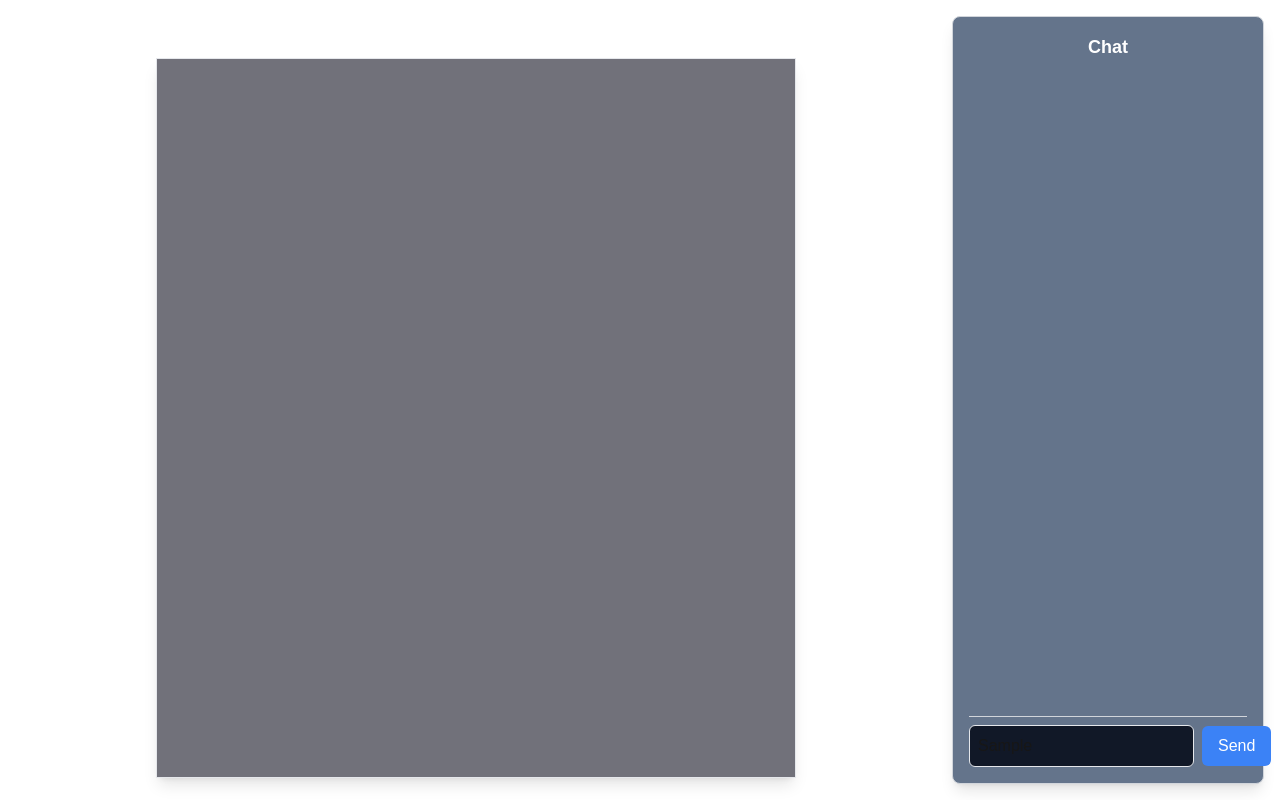
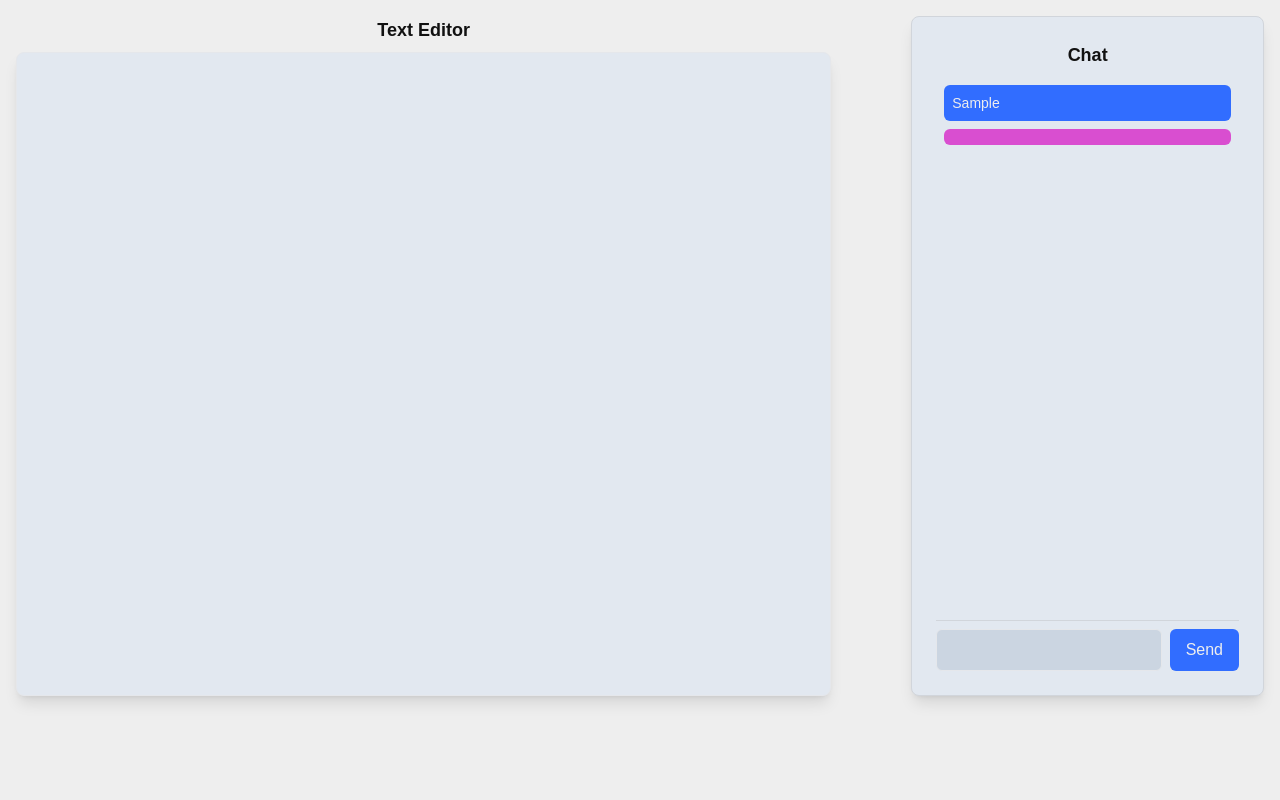
Before and after one commit to mulirow/desenvolvimento-de-software, a Next.js app: page /analysis in a window 1280 px wide. Both pictures are taken after typing "Sample" into the empty fields and a click on the button "Send". Built offline with nearby package versions, Linux system fonts and the light colour scheme; no server answers.

Commit message:
content pass for api call
Adjusted ContentEditable of editor div for passing content to the api call

```diff
--- a/app/analysis/page.tsx
+++ b/app/analysis/page.tsx
@@ -1,76 +1,157 @@
 "use client";
-import React, { useState, useEffect } from "react";
+import React, { useState, useRef } from "react";
 
 export default function DocumentEditor() {
-  const [dimensions, setDimensions] = useState({ width: 0, height: 0 });
-  const [messages, setMessages] = useState([]);
+  interface Message {
+    text: string;
+    isUser: boolean;
+  }
+
+  const [messages, setMessages] = useState<Message[]>([]);
   const [input, setInput] = useState("");
+  const [isEditorVisible, setIsEditorVisible] = useState(true);
+  const [loading, setLoading] = useState(false);
+  const [editorContent, setEditorContent] = useState(""); // Store editor text
+  const editorRef = useRef<HTMLDivElement>(null);
 
-  useEffect(() => {
-    const updateDimensions = () => {
-      const screenWidth = window.innerWidth;
-      const screenHeight = window.innerHeight;
-
-      const width = screenWidth * 0.5;
-      const height = screenHeight * 0.90;
-
-      setDimensions({ width, height });
+  // Toggle between Text Editor and Chat
+  const toggleEditor = () => {
+    setIsEditorVisible(!isEditorVisible);
   };
 
-    updateDimensions();
-    window.addEventListener("resize", updateDimensions);
+  // Function to handle text input in editor
+  const handleEditorChange = () => {
+    if (editorRef.current) {
+      setEditorContent(editorRef.current.innerText);
+    }
+  };
 
-    return () => window.removeEventListener("resize", updateDimensions);
-  }, []);
+  const invokeLLM = async () => {
+    if (input.trim() === "") return;
+
+    try {
+      setLoading(true);
+
+      // Get the latest editor content
+      const editorText = editorRef.current?.innerText || "";
+
+      // Constructing a structured prompt
+      const structuredPrompt = `The following text is currently in an editor:\n\n"${editorText}"\n\nNow, based on this, ${input}`;
+
+      const payload = {
+        prompt: structuredPrompt,
+      };
+
+      console.log("Payload being sent:", payload); // Debugging log
+
+      setMessages((prevMessages) => [
+        ...prevMessages,
+        { text: input, isUser: true },
+      ]);
+
+      const response = await fetch("/api/googleai", {
+        method: "POST",
+        headers: { "Content-Type": "application/json" },
+        body: JSON.stringify(payload),
+      });
+
+      const data = await response.json();
+      console.log("Response received:", data); // Debugging log
+
+      setMessages((prevMessages) => [
+        ...prevMessages,
+        { text: data.result, isUser: false },
+      ]);
+    } catch (error) {
+      console.error("Error invoking LLM:", error);
+    } finally {
+      setLoading(false);
+      setInput("");
+    }
+  };
 
 
+  // Handle Enter key press in the chat input
+  const handleKeyPress = (e: React.KeyboardEvent) => {
+    if (e.key === "Enter") {
+      invokeLLM();
+    }
+  };
+
   return (
-    <div className="flex min-h-screen bg-gray-900-100 p-4">
-      {/* Document Editor (Left Side) */}
-      <div className="flex flex-col items-center justify-center flex-grow">
-      <h2 className="text-lg font-semibold text-white mb-2 text-center">Text Editor</h2>
+    <div className="relative flex flex-col md:flex-row min-h-screen bg-white p-4 max-w-full gap-12">
+      {/* Toggle Button (Only visible on small screens) */}
+      <button
+        className="mb-4 self-center md:hidden bg-blue-500 text-black py-2 px-4 rounded-md hover:bg-blue-600"
+        onClick={toggleEditor}
+      >
+        {isEditorVisible ? "Show Chat" : "Show Editor"}
+      </button>
+
+      {/* Main Container with Equal Heights */}
+      <div className="flex flex-col md:flex-row w-full h-[85vh] gap-4">
+        {/* Text Editor Section */}
         <div
-          className="bg-zinc-500 shadow-lg border border-gray-200 p-6 overflow-auto"
+          className={`flex flex-col w-full md:w-[70%] h-full transition-all mr-16 ${
+            isEditorVisible ? "block" : "hidden"
+          } md:flex`}
+        >
+          <h2 className="text-lg font-semibold text-black mb-2 text-center">
+            Text Editor
+          </h2>
+          <div
+            ref={editorRef}
+            className="bg-slate-200 shadow-lg border border-gray-200 text-black p-6 overflow-auto flex-grow w-full h-full rounded-lg"
             contentEditable
-          style={{
-            width: `${dimensions.width}px`,
-            height: `${dimensions.height}px`,
-          }}
+            onInput={handleEditorChange} // Track changes in the editor
           ></div>
         </div>
 
-      {/* Chat Container (Right Side) */}
-      <div className="bg-slate-500 w-1/4 flex flex-col border border-gray-300 shadow-lg rounded-lg p-4 ml-4">
-      <h2 className="text-lg font-semibold text-white mb-2 text-center">Chat</h2>
+        {/* Chat Container */}
+        <div
+          className={`bg-slate-200 w-full md:w-[30%] h-full flex flex-col border border-gray-300 shadow-lg rounded-lg p-6 transition-all ${
+            isEditorVisible ? "hidden" : "block"
+          } md:flex`}
+        >
+          <h2 className="text-lg font-semibold text-black mb-2 text-center">
+            Chat
+          </h2>
           {/* Chat Messages */}
-        <div className="flex-grow overflow-y-auto h-96 border-b border-gray-300 p-2 space-y-2">
+          <div className="flex-grow overflow-y-auto border-b border-gray-300 p-2 space-y-2">
             {messages.map((msg, index) => (
               <div
                 key={index}
-              className={"p-2 rounded-md text-sm"}
+                className={`p-2 rounded-md text-sm ${
+                  msg.isUser
+                    ? "bg-light_blue text-white text-left"
+                    : "bg-pink text-white"
+                }`}
               >
-              {msg}
+                {msg.text}
               </div>
             ))}
           </div>
 
           {/* Chat Input */}
-        <div className="flex items-center mt-2">
+          <div className="flex mt-2 relative">
             <input
               type="text"
-            className="bg-gray-900 flex-grow p-2 border rounded-md"
-            placeholder="Type a message..."
-            value={input}
+              className="bg-slate-300 flex-grow p-2 border rounded-md w-full h-auto text-black pr-8"
+              value={loading ? "..." : input}
               onChange={(e) => setInput(e.target.value)}
-            onKeyPress={(e) => e.key === "Enter"}
+              onKeyPress={handleKeyPress}
+              disabled={loading}
             />
             <button
-            className="ml-2 bg-blue-500 text-white px-4 py-2 rounded-md hover:bg-blue-600"
+              className="ml-2 bg-light_blue text-white px-4 rounded-md hover:bg-blue-600"
+              onClick={invokeLLM}
+              disabled={loading}
             >
               Send
             </button>
           </div>
         </div>
       </div>
+    </div>
   );
 }
--- a/tailwind.config.ts
+++ b/tailwind.config.ts
@@ -11,6 +11,11 @@ export default {
       colors: {
         background: "var(--background)",
         foreground: "var(--foreground)",
+        pink: "#D94ED0",
+        black: "#111111",
+        white: "#EEEEEE",
+        dark_blue: "#162C3A",
+        light_blue: "#316DFF"
       },
     },
   },
```
Lines whose indentation alone changed are shown as unchanged.
